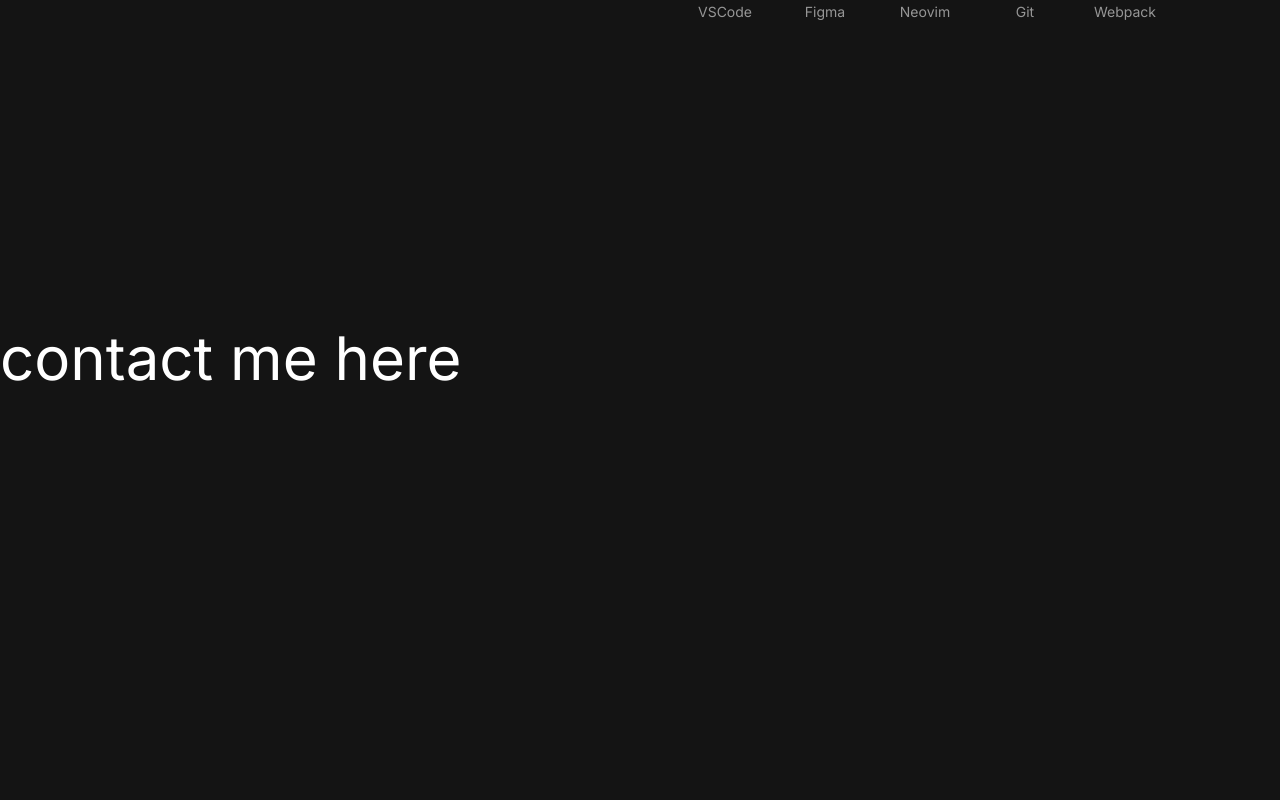
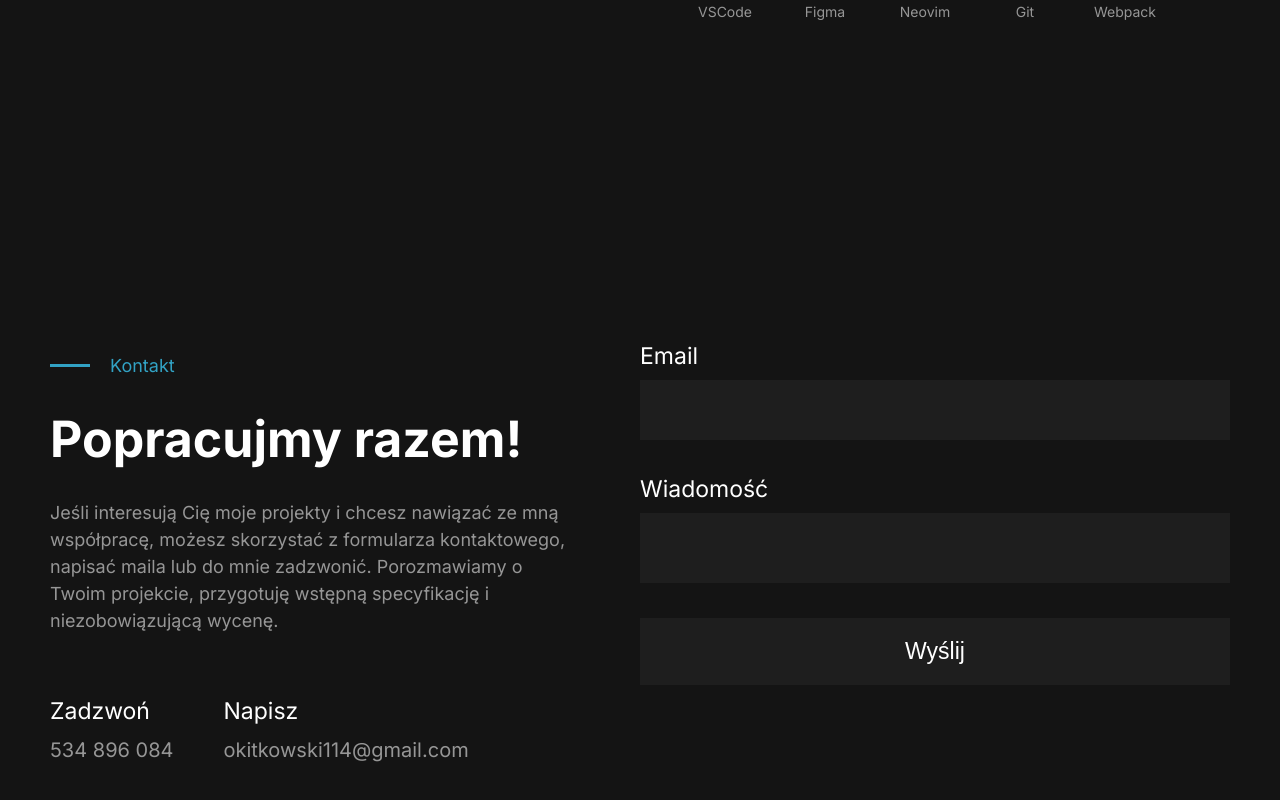
Before and after one commit to kitkovsky/new-portfolio, a React (Create React App) app: page / in a window 1280 px wide. Shown: the part 2001-2801 px from the top of the page. Before the commit the page ends 2395 px from the top, so only its background shows below. Built offline with nearby package versions, Linux system fonts and the light colour scheme.

Commit message:
feat: contact page with all content and basic styling

```diff
--- a/src/components/Contact.tsx
+++ b/src/components/Contact.tsx
@@ -1,10 +1,149 @@
 import React from "react";
+import styled from "styled-components";
+import { PrimaryColours } from "../styles/GlobalStyles";
+
+const Section = styled.section`
+  margin: 25rem 5rem;
+  display: flex;
+
+  @media screen and (max-width: 900px) {
+    margin: 20rem 3rem;
+  }
+
+  @media screen and (max-width: 750px) {
+    flex-direction: column;
+    margin: 15rem 3rem;
+  }
+`;
+
+const Text = styled.div`
+  display: flex;
+  flex-direction: column;
+  justify-content: center;
+  flex: 1 1 20rem;
+
+  h2 {
+    font-weight: bold;
+  }
+`;
+
+const ColourP = styled.p`
+  display: flex;
+  align-items: center;
+  color: ${PrimaryColours.blue};
+  font-size: 1.8rem;
+
+  span {
+    display: inline-block;
+    width: 4rem;
+    height: 0.3rem;
+    margin-right: 2rem;
+    background: ${PrimaryColours.blue};
+  }
+`;
+
+const GreyP = styled.p`
+  color: ${PrimaryColours.textGrey};
+  font-size: 1.8rem;
+  padding-right: 7rem;
+`;
+
+const FormWrapper = styled.div`
+  flex: 1 1 20rem;
+`;
+
+const StyledForm = styled.form`
+  display: flex;
+  flex-direction: column;
+  min-width: 100%;
+
+  label {
+    color: white;
+    font-size: 2.3rem;
+    margin-top: 2rem;
+    margin-bottom: 1rem;
+  }
+
+  input {
+    min-height: 6rem;
+  }
+
+  textarea {
+    // min-height: 35rem;
+    resize: none;
+  }
+
+  input,
+  textarea {
+    background: ${PrimaryColours.bgGrey};
+    border: none;
+    padding: 1.5rem;
+    margin-bottom: 1.5rem;
+    color: white;
+    font-size: 1.8rem;
+  }
+
+  button {
+    color: white;
+    background: ${PrimaryColours.bgGrey};
+    border: none;
+    padding: 2rem 3.5rem;
+    margin: 2rem 0rem;
+    font-size: 2.3rem;
+  }
+`;
+
+const ContactLinks = styled.div`
+  display: flex;
+`;
+
+const ContactDiv = styled.div`
+  margin-right: 5rem;
+
+  p {
+    padding-bottom: 1rem;
+  }
+
+  a {
+    color: ${PrimaryColours.textGrey};
+  }
+`;
 
 const Contact: React.FC = () => {
   return (
-    <div>
-      <h1>contact me here</h1>
-    </div>
+    <Section id="contact">
+      <Text>
+        <ColourP>
+          <span></span>Kontakt
+        </ColourP>
+        <h2>Popracujmy razem!</h2>
+        <GreyP>
+          Jeśli interesują Cię moje projekty i chcesz nawiązać ze mną
+          współpracę, możesz skorzystać z formularza kontaktowego, napisać maila
+          lub do mnie zadzwonić. Porozmawiamy o Twoim projekcie, przygotuję
+          wstępną specyfikację i niezobowiązującą wycenę.
+        </GreyP>
+        <ContactLinks>
+          <ContactDiv>
+            <p>Zadzwoń</p>
+            <a href="tel:+48534896084">534 896 084</a>
+          </ContactDiv>
+          <ContactDiv>
+            <p>Napisz</p>
+            <a href="mailto:okitkowski114@gmail.com">okitkowski114@gmail.com</a>
+          </ContactDiv>
+        </ContactLinks>
+      </Text>
+      <FormWrapper>
+        <StyledForm data-netlify="true" name="contact" method="POST">
+          <label htmlFor="email">Email</label>
+          <input type="email" id="email" name="email" required />
+          <label htmlFor="message">Wiadomość</label>
+          <textarea id="message" name="message" required></textarea>
+          <button type="submit">Wyślij</button>
+        </StyledForm>
+      </FormWrapper>
+    </Section>
   );
 };
 
```
